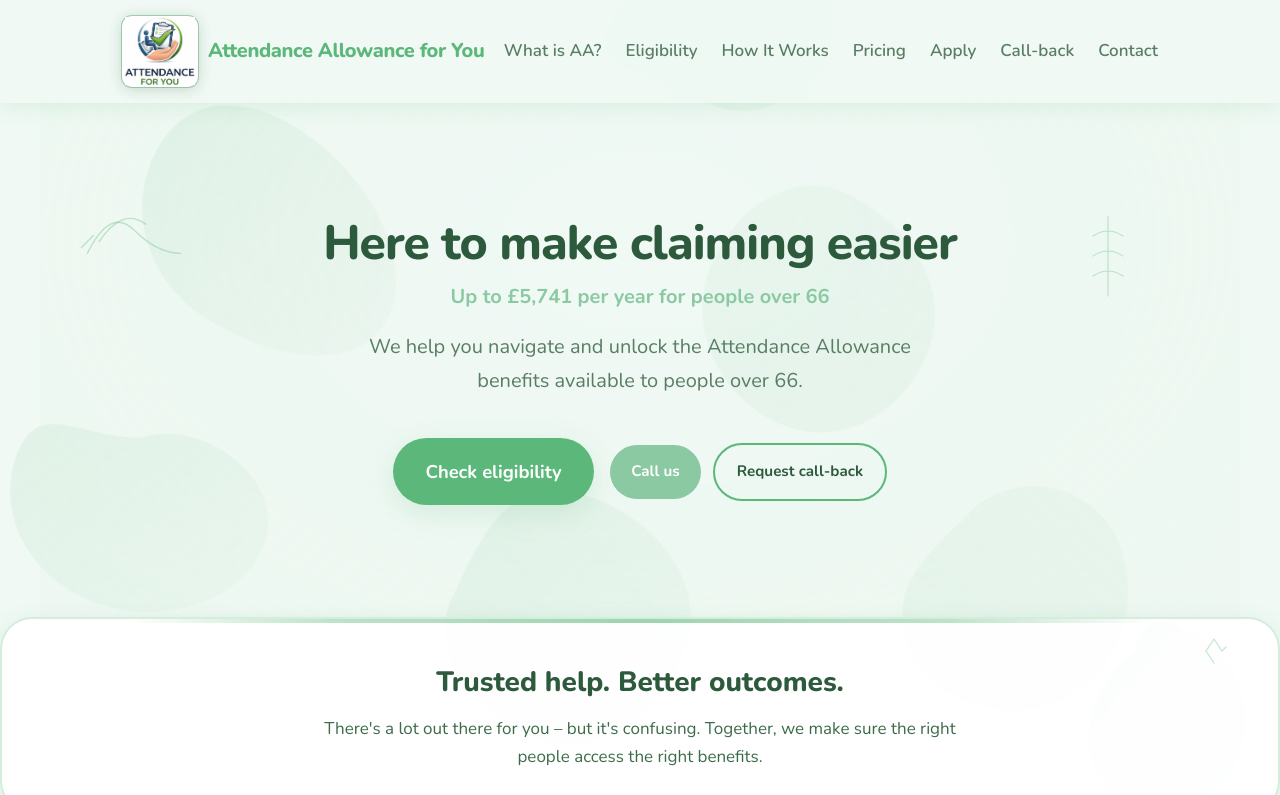
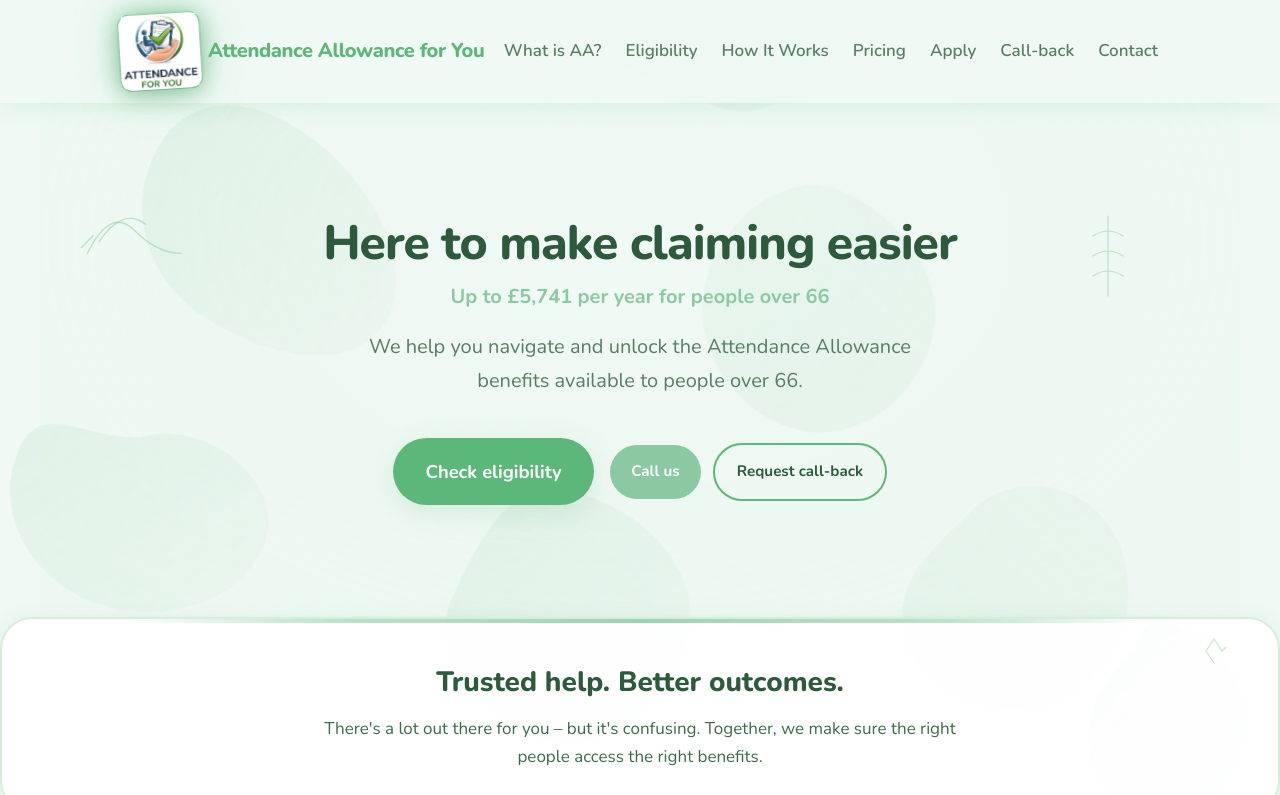
Before and after one commit to Halfpro6119/AttendanceAllowance-foryou, a plain HTML site: page index.html in a window 1280 px wide. In both pictures the pointer is over the element 160 px from the left and 51 px from the top of the page. Shown: the top 795 px of the page. Drawn offline with nearby package versions, Linux system fonts and the light colour scheme; a script that the page names is missing.

Commit message:
Enhance logo hover effects and transition styles for improved visual impact
- Added hover effects to the logo image wrapper, including scaling and rotation for a dynamic appearance.
- Updated transition properties for smoother animations on logo interactions.
- Refined box-shadow effects to enhance the logo's prominence on hover.

```diff
--- a/styles.css
+++ b/styles.css
@@ -38,6 +38,17 @@ html {
   html {
     scroll-behavior: auto;
   }
+
+  .logo-img-wrap {
+    transition: none;
+  }
+
+  .logo:hover .logo-img-wrap {
+    transform: none;
+    box-shadow:
+      0 2px 14px rgba(30, 74, 46, 0.22),
+      0 0 0 1px rgba(92, 184, 122, 0.5);
+  }
 }
 
 body {
@@ -290,9 +301,22 @@ body {
   padding: 0.08rem 0.18rem;
   background: var(--white);
   border-radius: 10px;
+  transform-origin: center center;
+  transition:
+    transform 0.28s cubic-bezier(0.34, 1.2, 0.64, 1),
+    box-shadow 0.28s ease;
   box-shadow:
     0 2px 14px rgba(30, 74, 46, 0.22),
     0 0 0 1px rgba(92, 184, 122, 0.5);
+}
+
+.logo:hover .logo-img-wrap {
+  transform: scale(1.06) rotate(-3.5deg);
+  box-shadow:
+    0 4px 20px rgba(30, 74, 46, 0.2),
+    0 0 0 1px rgba(92, 184, 122, 0.6),
+    0 0 22px rgba(125, 212, 154, 0.65),
+    0 0 42px rgba(92, 184, 122, 0.35);
 }
 
 .logo-img {
```
